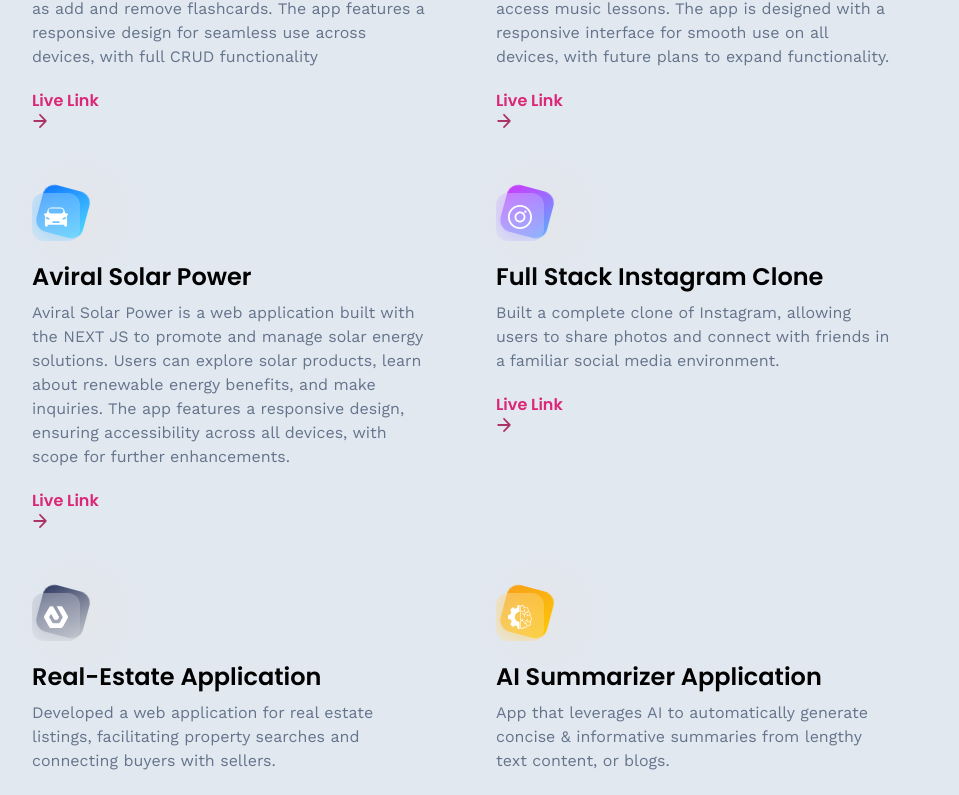
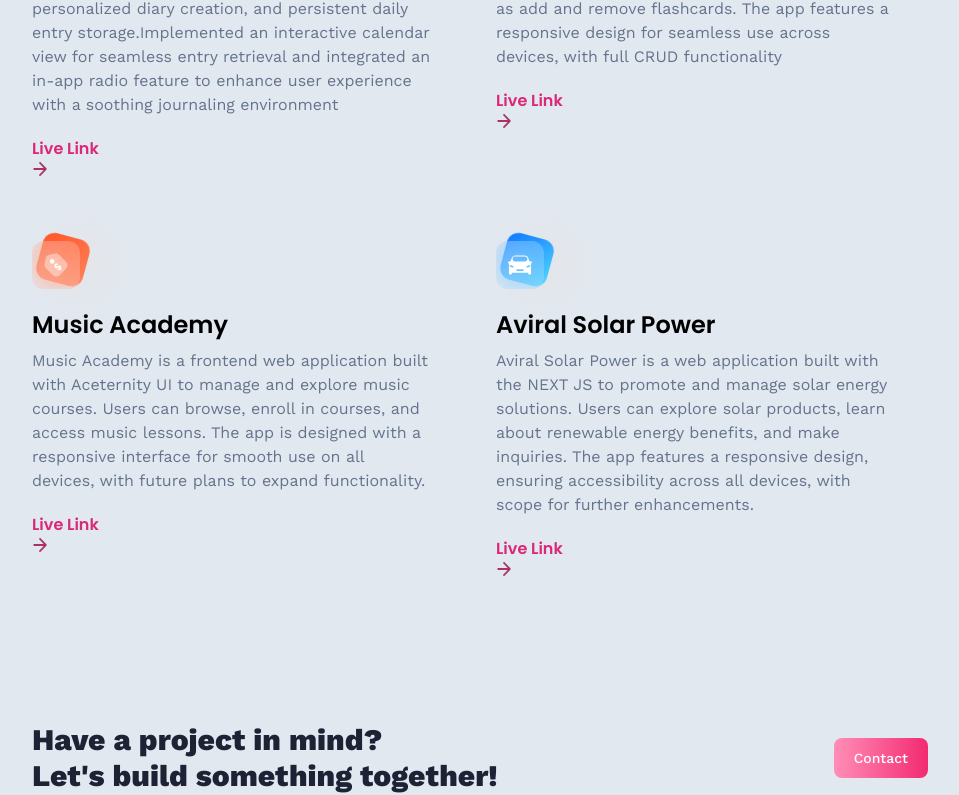
Before and after one commit to vidhi1976/portfolio, a React (Vite) app: page /projects in a window 1280 px wide. Shown: the part 559-1354 px from the top of the page, without its empty margins (160-1119 px from the left). Built offline with nearby package versions, Linux system fonts and the light colour scheme.

Commit message:
updated projects + experience

```diff
--- a/src/constants/index.js
+++ b/src/constants/index.js
@@ -23,7 +23,7 @@ import {
   summiz,
   tailwindcss,
   threads,
-    typescript
+  typescript,
 } from "../assets/icons";
 
 export const skills = [
@@ -102,124 +102,75 @@ export const skills = [
     imageUrl: typescript,
     name: "TypeScript",
     type: "Frontend",
-    }
+  },
 ];
 
 export const experiences = [
   {
-        title: "React.js Developer",
-        company_name: "Starbucks",
+    title: "Software Deveoper Intern (AMTS)",
+    company_name: "Salesforce",
     icon: starbucks,
     iconBg: "#accbe1",
-        date: "March 2020 - April 2021",
+    date: "May 2025 - July 2025",
     points: [
-            "Developing and maintaining web applications using React.js and other related technologies.",
-            "Collaborating with cross-functional teams including designers, product managers, and other developers to create high-quality products.",
-            "Implementing responsive design and ensuring cross-browser compatibility.",
-            "Participating in code reviews and providing constructive feedback to other developers.",
-        ],
-    },
-    {
-        title: "React Native Developer",
-        company_name: "Tesla",
-        icon: tesla,
-        iconBg: "#fbc3bc",
-        date: "Jan 2021 - Feb 2022",
-        points: [
-            "Developing and maintaining web applications using React.js and other related technologies.",
-            "Collaborating with cross-functional teams including designers, product managers, and other developers to create high-quality products.",
-            "Implementing responsive design and ensuring cross-browser compatibility.",
-            "Participating in code reviews and providing constructive feedback to other developers.",
-        ],
-    },
-    {
-        title: "Web Developer",
-        company_name: "Shopify",
-        icon: shopify,
-        iconBg: "#b7e4c7",
-        date: "Jan 2022 - Jan 2023",
-        points: [
-            "Developing and maintaining web applications using React.js and other related technologies.",
-            "Collaborating with cross-functional teams including designers, product managers, and other developers to create high-quality products.",
-            "Implementing responsive design and ensuring cross-browser compatibility.",
-            "Participating in code reviews and providing constructive feedback to other developers.",
-        ],
-    },
-    {
-        title: "Full stack Developer",
-        company_name: "Meta",
-        icon: meta,
-        iconBg: "#a2d2ff",
-        date: "Jan 2023 - Present",
-        points: [
-            "Developing and maintaining web applications using React.js and other related technologies.",
-            "Collaborating with cross-functional teams including designers, product managers, and other developers to create high-quality products.",
-            "Implementing responsive design and ensuring cross-browser compatibility.",
-            "Participating in code reviews and providing constructive feedback to other developers.",
+      "Dynamic Health Reports: Transformed static cell health reports into flexible, customizable templates,eliminating manual code changes.",
+      " NLP-Driven Monitoring Summaries: Integrated NLP with Salesforce AIOps for real-time cell health summaries and monitoring via natural language prompts.",
     ],
   },
 ];
 
 export const socialLinks = [
   {
-        name: 'Contact',
+    name: "Contact",
     iconUrl: contact,
-        link: '/contact',
+    link: "/contact",
   },
   {
-        name: 'GitHub',
+    name: "GitHub",
     iconUrl: github,
-        link: 'https://github.com/YourGitHubUsername',
+    link: "https://github.com/YourGitHubUsername",
   },
   {
-        name: 'LinkedIn',
+    name: "LinkedIn",
     iconUrl: linkedin,
-        link: 'https://www.linkedin.com/in/YourLinkedInUsername',
-    }
+    link: "https://www.linkedin.com/in/YourLinkedInUsername",
+  },
 ];
 
 export const projects = [
     {
+    iconUrl: snapgram,
+    theme: "btn-back-pink",
+    name: "Diary App",
+    description:
+      "Built a full-stack Diary Entry Web Application using the MERN stack (MongoDB, Express.js, React.js, Node.js) with secure user authentication, personalized diary creation, and persistent daily entry storage.Implemented an interactive calendar view for seamless entry retrieval and integrated an in-app radio feature to enhance user experience with a soothing journaling environment",
+    link: "https://diary-app-4gnw.vercel.app/",
+  },
+  {
     iconUrl: threads,
-        theme: 'btn-back-green',
-        name: 'Flash Cards',
-        description: 'Flashcards is a web application built with the MERN stack for organizing and managing study notes. Users can create and delete decks, as well as add and remove flashcards. The app features a responsive design for seamless use across devices, with  full CRUD functionality ',
-        link: 'https://flashcards-client-iota.vercel.app/#',
+    theme: "btn-back-green",
+    name: "Flash Cards",
+    description:
+      "Flashcards is a web application built with the MERN stack for organizing and managing study notes. Users can create and delete decks, as well as add and remove flashcards. The app features a responsive design for seamless use across devices, with  full CRUD functionality ",
+    link: "https://flashcards-client-iota.vercel.app/#",
   },
   {
     iconUrl: pricewise,
-        theme: 'btn-back-red',
-        name: 'Music Academy',
-        description: 'Music Academy is a frontend web application built with Aceternity UI to manage and explore music courses. Users can browse, enroll in courses, and access music lessons. The app is designed with a responsive interface for smooth use on all devices, with future plans to expand functionality.',
-        link: 'https://music-academy-navy.vercel.app/',
+    theme: "btn-back-red",
+    name: "Music Academy",
+    description:
+      "Music Academy is a frontend web application built with Aceternity UI to manage and explore music courses. Users can browse, enroll in courses, and access music lessons. The app is designed with a responsive interface for smooth use on all devices, with future plans to expand functionality.",
+    link: "https://music-academy-navy.vercel.app/",
   },
 
   {
     iconUrl: car,
-        theme: 'btn-back-blue',
-        name: 'Aviral Solar Power',
-        description: 'Aviral Solar Power is a web application built with the NEXT JS to promote and manage solar energy solutions. Users can explore solar products, learn about renewable energy benefits, and make inquiries. The app features a responsive design, ensuring accessibility across all devices, with scope for further enhancements.',
-        link: 'https://asp-five.vercel.app/',
+    theme: "btn-back-blue",
+    name: "Aviral Solar Power",
+    description:
+      "Aviral Solar Power is a web application built with the NEXT JS to promote and manage solar energy solutions. Users can explore solar products, learn about renewable energy benefits, and make inquiries. The app features a responsive design, ensuring accessibility across all devices, with scope for further enhancements.",
+    link: "https://asp-five.vercel.app/",
   },
-    {
-        iconUrl: snapgram,
-        theme: 'btn-back-pink',
-        name: 'Full Stack Instagram Clone',
-        description: 'Built a complete clone of Instagram, allowing users to share photos and connect with friends in a familiar social media environment.',
-        link: 'https://github.com/adrianhajdin/social_media_app',
-    },
-    {
-        iconUrl: estate,
-        theme: 'btn-back-black',
-        name: 'Real-Estate Application',
-        description: 'Developed a web application for real estate listings, facilitating property searches and connecting buyers with sellers.',
-        link: 'https://github.com/adrianhajdin/projects_realestate',
-    },
-    {
-        iconUrl: summiz,
-        theme: 'btn-back-yellow',
-        name: 'AI Summarizer Application',
-        description: 'App that leverages AI to automatically generate concise & informative summaries from lengthy text content, or blogs.',
-        link: 'https://github.com/adrianhajdin/project_ai_summarizer',
-    }
+
+
 ];
--- a/src/pages/About.jsx
+++ b/src/pages/About.jsx
@@ -32,7 +32,7 @@ const About = () => {
             ))}
           </div>
         </div>
-        {/* <div className="py-16">
+        <div className="py-16">
           <h3  className='subhead-text'>Work Experience</h3>
           <div className='mt-5 flex flex-col gap-3 text-slate-500'>
           <p>
@@ -75,7 +75,7 @@ const About = () => {
             ))}
           </VerticalTimeline>
         </div>
-        </div> */}
+        </div>
         <hr  className='border-slate-200'/>
             <CTA/>
       </section>
```
Lines whose indentation alone changed are shown as unchanged.
